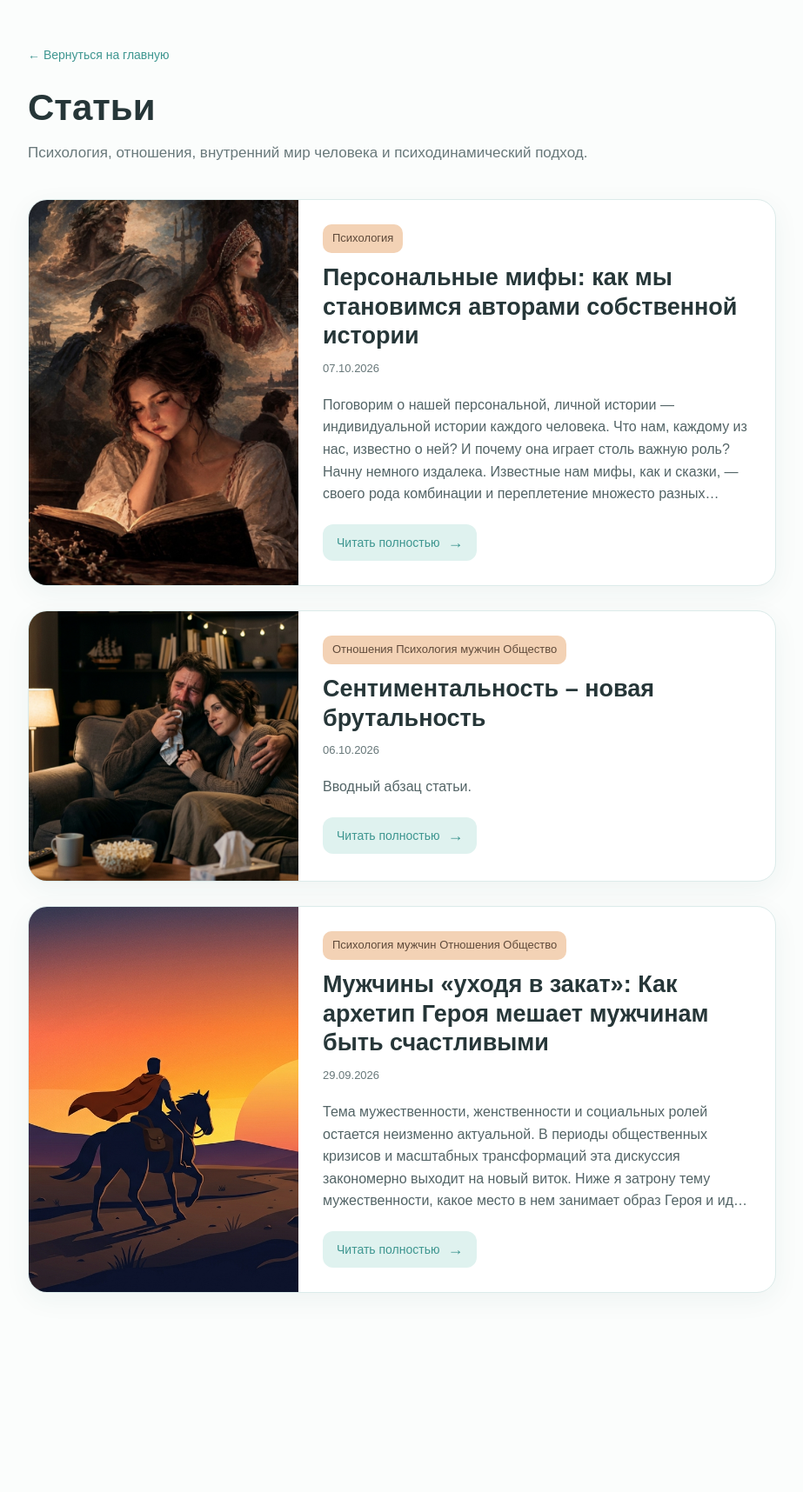
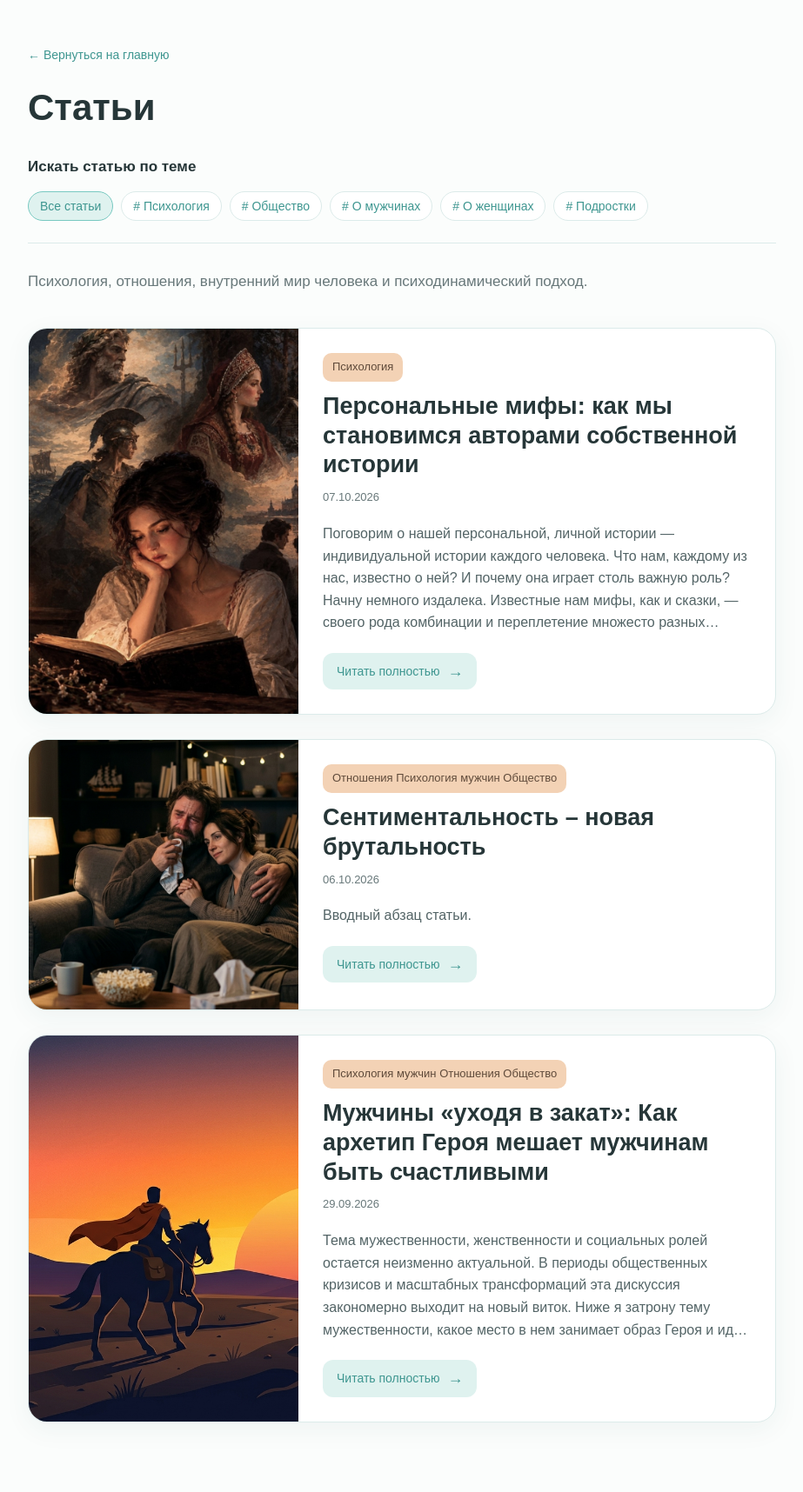
Before and after one commit to zerbe25-gif/zerbe25-gif.github.io, a Jekyll site: the page built from articles.md, in a window 1280 px wide. Shown: the whole page at 87% size, without its empty margins (178-1101 px from the left). Built offline with Jekyll 4.4.1, drawn with Linux system fonts in a browser that asks for light colours; before the commit the page ends 1567 px from its top, so only the background shows below that.

Commit message:
Update articles.html

```diff
--- a/_layouts/articles.html
+++ b/_layouts/articles.html
@@ -81,6 +81,72 @@
       flex-direction: column;
       gap: 28px;
     }
+
+
+/* Поиск статей по темам */
+
+.topic-filter {
+  margin: 28px 0 30px;
+}
+
+.topic-filter-title {
+  margin: 0 0 15px;
+  font-size: 17px;
+  font-weight: 600;
+  color: var(--text);
+}
+
+.topic-filter-buttons,
+.article-tags {
+  display: flex;
+  flex-wrap: wrap;
+  gap: 9px;
+}
+
+.topic-tag {
+  display: inline-flex;
+  align-items: center;
+  padding: 8px 13px;
+  border: 1px solid var(--line);
+  border-radius: 20px;
+  background: var(--white);
+  color: var(--accent-dark);
+  font-family: inherit;
+  font-size: 14px;
+  text-decoration: none;
+  cursor: pointer;
+  transition: background .2s ease, color .2s ease;
+}
+
+.topic-tag:hover,
+.topic-tag.active {
+  background: var(--accent-light);
+  border-color: var(--accent);
+}
+
+.topic-filter-divider {
+  margin-top: 25px;
+  border: 0;
+  border-top: 1px solid var(--line);
+}
+
+.article-tags {
+  margin: 0 0 14px;
+  gap: 7px;
+}
+
+.article-tags .topic-tag {
+  padding: 5px 10px;
+  font-size: 12px;
+}
+
+.filter-empty {
+  display: none;
+  padding: 24px;
+  color: var(--muted);
+  background: var(--surface);
+  border-radius: 16px;
+}
 
     .article {
       display: grid;
@@ -224,6 +290,51 @@
         Статьи
       </h1>
 
+
+<div class="topic-filter">
+
+  <p class="topic-filter-title">
+    Искать статью по теме
+  </p>
+
+  <div class="topic-filter-buttons">
+
+    <button class="topic-tag active" type="button"
+      data-filter="all">
+      Все статьи
+    </button>
+
+    <button class="topic-tag" type="button"
+      data-filter="Психология">
+      # Психология
+    </button>
+
+    <button class="topic-tag" type="button"
+      data-filter="Общество">
+      # Общество
+    </button>
+
+    <button class="topic-tag" type="button"
+      data-filter="О мужчинах">
+      # О мужчинах
+    </button>
+
+    <button class="topic-tag" type="button"
+      data-filter="О женщинах">
+      # О женщинах
+    </button>
+
+    <button class="topic-tag" type="button"
+      data-filter="Подростки">
+      # Подростки
+    </button>
+
+  </div>
+
+  <hr class="topic-filter-divider">
+
+</div>
+
       <p class="page-description">
         Психология, отношения, внутренний мир человека и психодинамический подход.
       </p>
@@ -237,7 +348,9 @@
 
         {% for post in site.posts %}
 
-          <article class="article">
+
+<article class="article"
+  data-tags="{{ post.tags | join: '|' | downcase | escape }}">
 
             <div class="article-image">
 
@@ -254,6 +367,21 @@
 
 
             <div class="article-content">
+
+
+{% if post.tags.size > 0 %}
+  <div class="article-tags">
+    {% for tag in post.tags %}
+      <button
+        class="topic-tag"
+        type="button"
+        data-filter="{{ tag | escape }}"
+      >
+        # {{ tag }}
+      </button>
+    {% endfor %}
+  </div>
+{% endif %}
 
               {% if post.category %}
 
@@ -312,6 +440,57 @@
 
   </main>
 
+
+<script>
+document.addEventListener("DOMContentLoaded", function () {
+  const filterButtons = document.querySelectorAll("[data-filter]");
+  const articles = document.querySelectorAll(".article");
+  const articleList = document.querySelector(".articles-list");
+
+  const emptyMessage = document.createElement("div");
+  emptyMessage.className = "filter-empty";
+  emptyMessage.textContent = "По этой теме пока нет статей.";
+  articleList.appendChild(emptyMessage);
+
+  function filterArticles(tag) {
+    const selectedTag = tag.toLocaleLowerCase("ru");
+    let visibleCount = 0;
+
+    articles.forEach(function (article) {
+      const tags = (article.dataset.tags || "")
+        .split("|")
+        .map(function (item) {
+          return item.trim();
+        });
+
+      const matches =
+        selectedTag === "all" ||
+        tags.includes(selectedTag);
+
+      article.style.display = matches ? "" : "none";
+
+      if (matches) visibleCount++;
+    });
+
+    emptyMessage.style.display =
+      visibleCount === 0 ? "block" : "none";
+
+    filterButtons.forEach(function (button) {
+      const isActive =
+        button.dataset.filter.toLocaleLowerCase("ru") === selectedTag;
+
+      button.classList.toggle("active", isActive);
+    });
+  }
+
+  filterButtons.forEach(function (button) {
+    button.addEventListener("click", function () {
+      filterArticles(button.dataset.filter);
+    });
+  });
+});
+</script>
+
 </body>
 
 </html>
```
